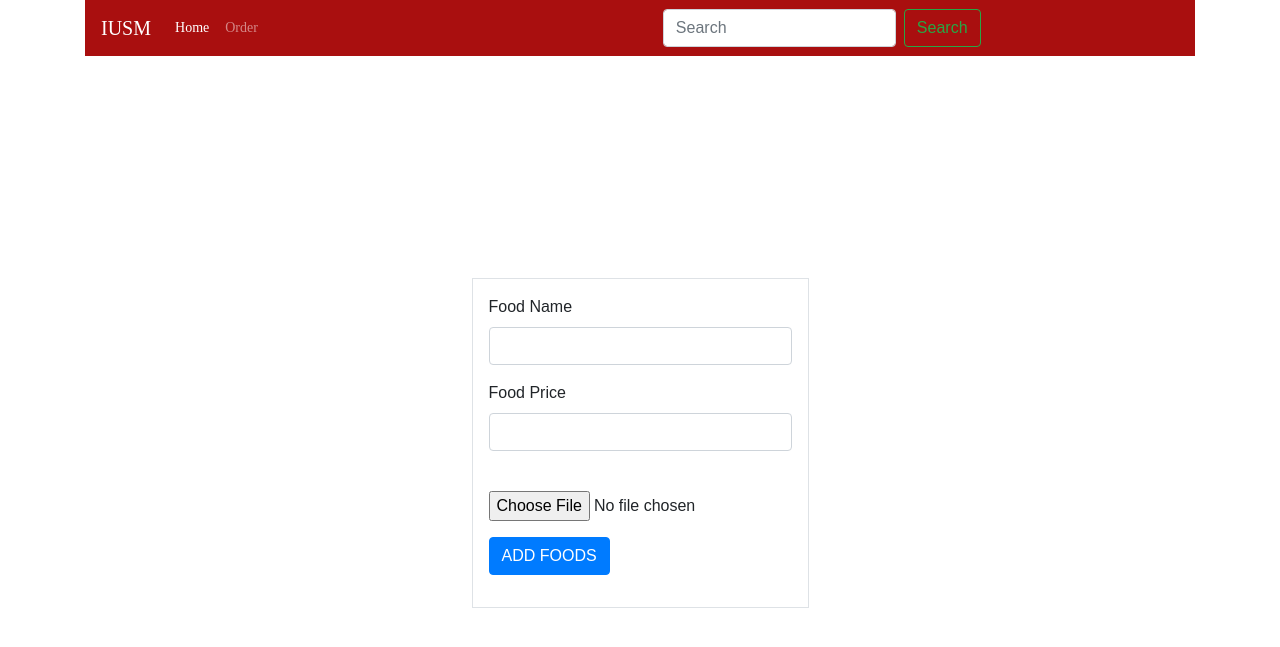
After one commit to shkhaider2015/IUSM, a Flask app: page /add_foods in a window 1280 px wide. The commit adds this page. Shown: the top 647 px of the page. Run offline with Flask 2, Linux system fonts and the light colour scheme; some libraries are stand-ins or nearby versions; some web fonts are replaced.

Commit message:
working on image

```diff
--- a/MyApp/__init__.py
+++ b/MyApp/__init__.py
@@ -26,10 +26,12 @@ def create_app(config_class=Config):
     from MyApp.admin.routes import admin
     from MyApp.main.routes import main
     from MyApp.messanger.routes import messanger
+    from MyApp.foods.routes import foods
 
     app.register_blueprint(admin)
     app.register_blueprint(main)
     app.register_blueprint(messanger)
+    app.register_blueprint(foods)
 
     app.add_template_filter(time)
 
--- /dev/null
+++ b/MyApp/foods/routes.py
@@ -0,0 +1,30 @@
+from flask import Blueprint, render_template, request
+from MyApp import storage
+
+foods = Blueprint('foods', __name__)
+
+@foods.route('/add_foods')
+def add_foods():
+    print("add foods called")
+    return render_template("foods_add.html")
+
+def uploadImage(image):
+    imageUri = None
+    storage.child("foods").child("logos").put(image)
+    imageUri = storage.child("foods").child("logos").child(image).get_url()
+
+    if imageUri != None:
+        print(imageUri)
+    else:
+        print("Did Not get Image Uri")
+
+
+@foods.route('/add_foods/process_data', methods=['POST'])
+def process_data():
+    if request.method == 'POST':
+        foodName = request.form['foodName']
+        foodPrice = request.form['foodPrice']
+        foodImage = request.form['foodImage']
+        uploadImage(foodImage)
+        print(foodName, foodPrice, foodImage)
+    return render_template("foods_add.html")
--- /dev/null
+++ b/MyApp/static/css/foodStyle.css
@@ -0,0 +1,8 @@
+form{
+    width: fit-content;
+    margin: auto;
+}
+
+#form-div{
+    margin-top: 20%;
+}
--- /dev/null
+++ b/MyApp/templates/foods_add.html
@@ -0,0 +1,34 @@
+{% extends "layout.html" %}
+
+{% block content %}
+<div id="form-div">
+
+    <form action="{{ url_for('foods.process_data') }}" method="POST" class="border p-3">
+
+        <div class="form-group">
+            <label for="foodName">Food Name</label>
+            <input name="foodName" type="text" class="form-control" id="foodName">
+        </div>
+
+        <div class="form-group">
+            <label for="foodPrice">Food Price</label>
+            <input name="foodPrice" type="number" class="form-control" id="foodPrice">
+        </div>
+
+        <div class="form-group">
+            <label for="foodImage"></label>
+            <input name="foodImage" type="file" class="form-control-file" id="foodImage">
+        </div>
+
+        <div class="form-group">
+            <button type="submit" class="btn btn-primary" > ADD FOODS </button>
+        </div>
+
+
+    </form>
+
+
+
+</div>
+
+{% endblock content %}
--- a/MyApp/templates/layout.html
+++ b/MyApp/templates/layout.html
@@ -21,6 +21,7 @@
      <!-- Custom CSS -->
      <link rel="stylesheet" type="text/css" href="{{ url_for('static', filename='css/main.css') }}" >
      <link rel="stylesheet" type="text/css" href="{{ url_for('static', filename='css/chatStyle.css') }}" >
+     <link rel="stylesheet" type="text/css" href="{{ url_for('static', filename='css/foodStyle.css') }}" >
 
     {% if title %}
         <title>Flask Blog - {{ title}} </title>
```
Also changed, not shown: MyApp/foods/__init__.py (added).
